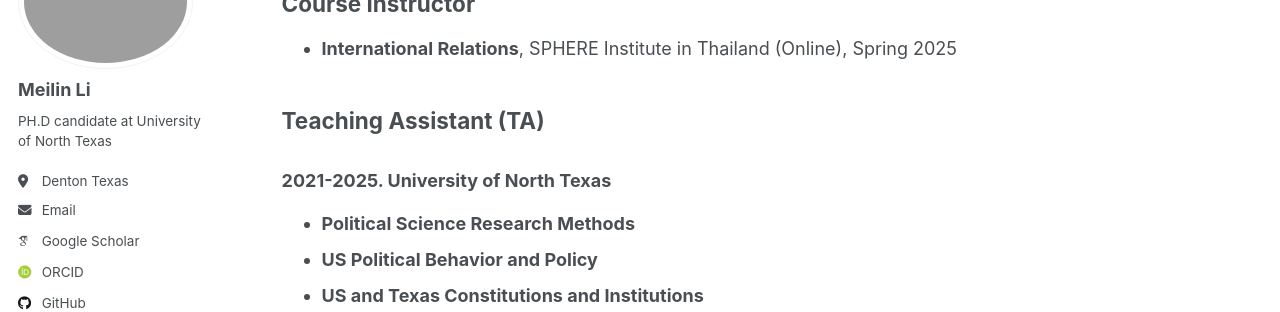
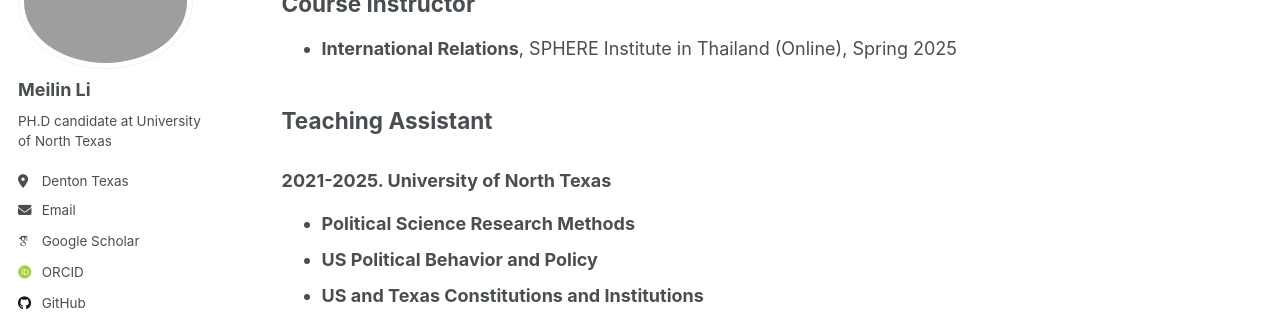
Before and after one commit to meilinlinet/meilinlinet.github.io, a Jekyll site: the page built from _teaching/2014-spring-teaching-1.md, in a window 1280 px wide and 1284 px high. Shown: the part 182-494 px from the top of the window. Built offline with Jekyll 4.4.1, drawn with Linux system fonts in a browser that asks for light colours; some web fonts are replaced.

```diff
--- a/_teaching/2014-spring-teaching-1.md
+++ b/_teaching/2014-spring-teaching-1.md
@@ -9,7 +9,7 @@ author_profile: true
 
 - **International Relations**, SPHERE Institute in Thailand (Online), Spring 2025
 
-## Teaching Assistant (TA)
+## Teaching Assistant
 
 ### 2021-2025. University of North Texas
 - **Political Science Research Methods**
```
